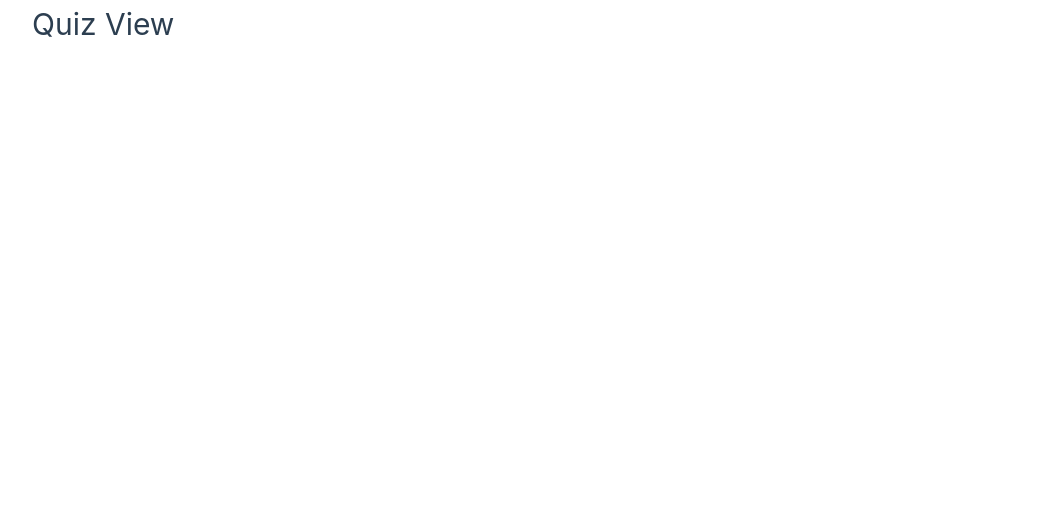
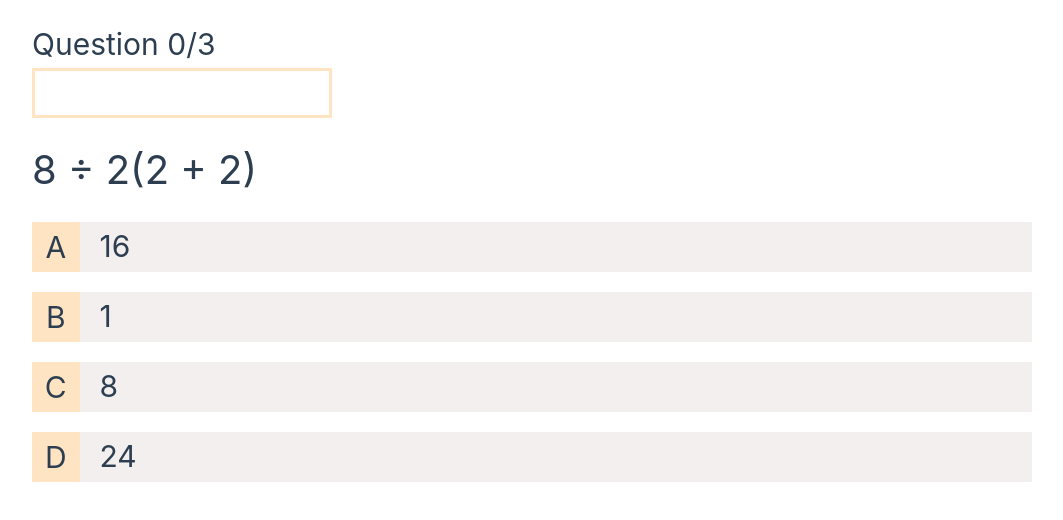
Before and after one commit to dalejo96/vue-experience, a Vue app in the folder QuizApp/: page /quiz/1 in a window 1280 px wide. Shown: the top 520 px of the page, without its empty margins (108-1171 px from the left). Built offline with nearby package versions, Linux system fonts and the light colour scheme.

Commit message:
QuizView page

```diff
--- a/QuizApp/src/views/QuizView.vue
+++ b/QuizApp/src/views/QuizView.vue
@@ -1,11 +1,46 @@
-<script setup></script>
+<script setup>
+import Question from "../components/Question.vue";
+import QuizHeader from "../components/QuizHeader.vue";
+import Result from "../components/Result.vue";
+import { useRoute } from "vue-router";
+import { ref, computed } from "vue";
+import quizes from "../data/data.json";
+
+const route = useRoute();
+const quizId = parseInt(route.params.id);
+const quiz = quizes.find((q) => q.id === quizId);
+const currentQuestionIndex = ref(0);
+const numberOfCorrectAnswers = ref(0);
+const showResults = ref(false);
+
+// const questionStatus = ref(`${currentQuestionIndex.value}/${quiz.questions.length}`)
+
+// watch(() => currentQuestionIndex.value, () => {
+//     questionStatus.value = `${currentQuestionIndex.value}/${quiz.questions.length}`
+// })
+
+const questionStatus = computed(() => `${currentQuestionIndex.value}/${quiz.questions.length}`);
+const barPercentage = computed(() => `${(currentQuestionIndex.value / quiz.questions.length) * 100}%`);
+
+const onOptionSelected = (isCorrect) => {
+  if (isCorrect) {
+    numberOfCorrectAnswers.value++;
+  }
+
+  if (quiz.questions.length - 1 === currentQuestionIndex.value) {
+    showResults.value = true;
+  }
+
+  currentQuestionIndex.value++;
+};
+</script>
 
 <template>
   <div>
-    <header>
-      <h1>Quiz View</h1>
-    </header>
+    <QuizHeader :questionStatus="questionStatus" :barPercentage="barPercentage" />
+    <div>
+      <Question v-if="!showResults" :question="quiz.questions[currentQuestionIndex]" @selectOption="onOptionSelected" />
+      <Result v-else :quizQuestionLength="quiz.questions.length" :numberOfCorrectAnswers="numberOfCorrectAnswers" />
+    </div>
   </div>
 </template>
-
-<style scoped></style>
```
